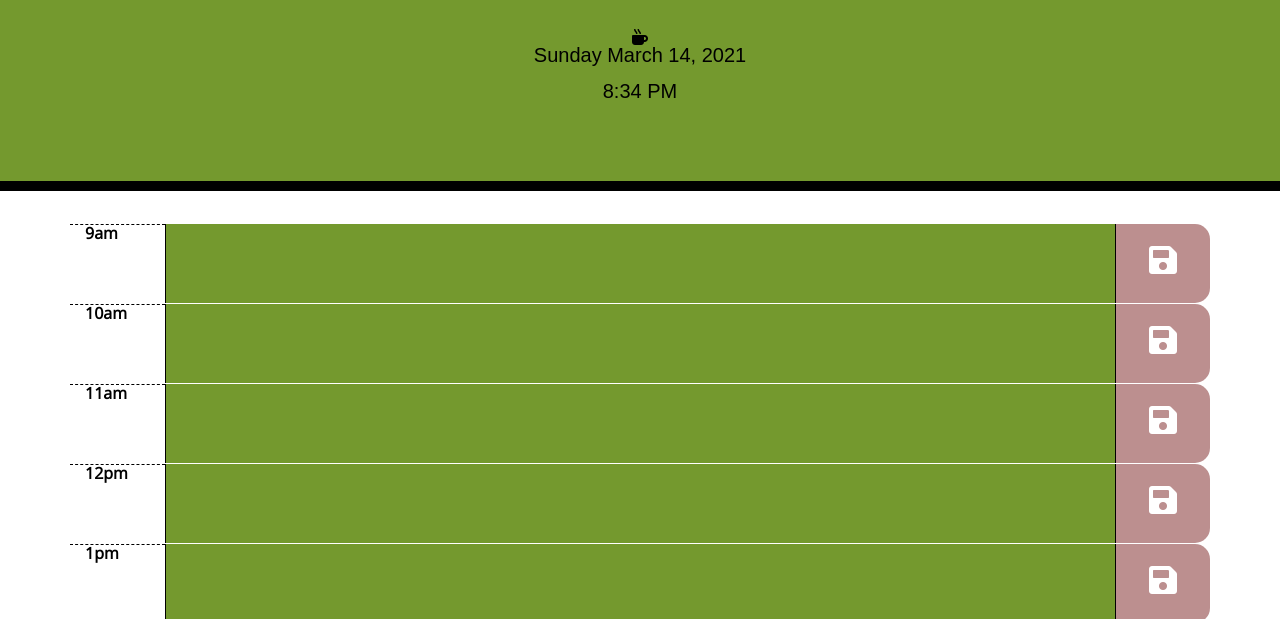
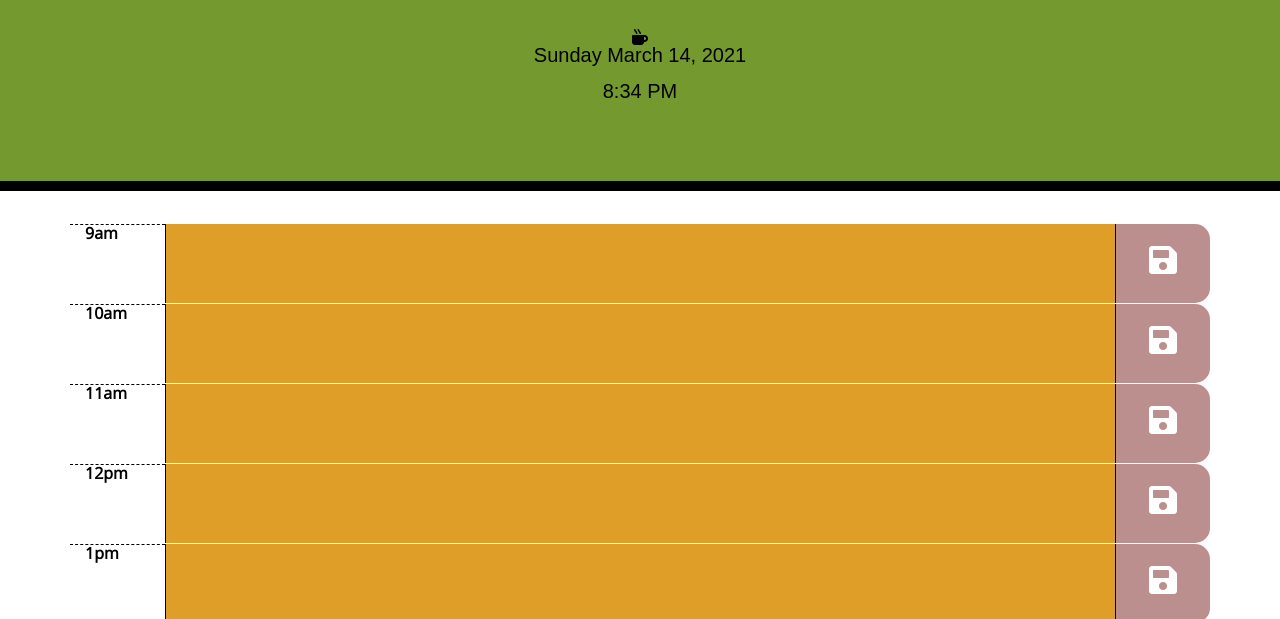
Before and after one commit to harrisfd/workdayschedulerfdh, a plain HTML site: page index.html in a window 1280 px wide. Shown: the part 181-800 px from the top of the page. Drawn offline with nearby package versions, Linux system fonts and the light colour scheme.

Commit message:
updated color coding for schedule

```diff
--- a/assets/index.js
+++ b/assets/index.js
@@ -1,3 +1,17 @@
+var hour = moment().hour()
+console.log(hour)
+var textarea = $("textarea")
+for (let i = 0; i < textarea.length; i++) {
+    if (i + 9 < hour) {
+        $(textarea[i]).addClass("past");
+    }
+    if (i + 9 == hour) {
+        $(textarea[i]).addClass("present");
+    }
+    if (i + 9 > hour) {
+        $(textarea[i]).addClass("future");
+    }
+}
 $(".fas").on("click", function () {
     console.log("clicked")
     var text = $(this).parent().prev().val()
@@ -51,7 +65,7 @@ function getTasks() {
         console.log(Object.keys(loadedTasks).length)
         for (const [key, value] of Object.entries(loadedTasks)) {
             console.log(`${key}: ${value}`);
-
+            $(`#${key}`).val(value)
         }
     }
     var loadedTasks = ({
--- a/style.css
+++ b/style.css
@@ -59,7 +59,7 @@ textarea{
 }
 
 .past {
-  background-color: #d3d3d3;
+  background-color: #df9e27;
   color: white;
 }
 
@@ -69,7 +69,7 @@ textarea{
 }
 
 .future {
-  background-color: #77dd77;
+  background-color: #2b0bdf;
   color: white;
 }
 
```
Also changed, not shown: 1 other file.
